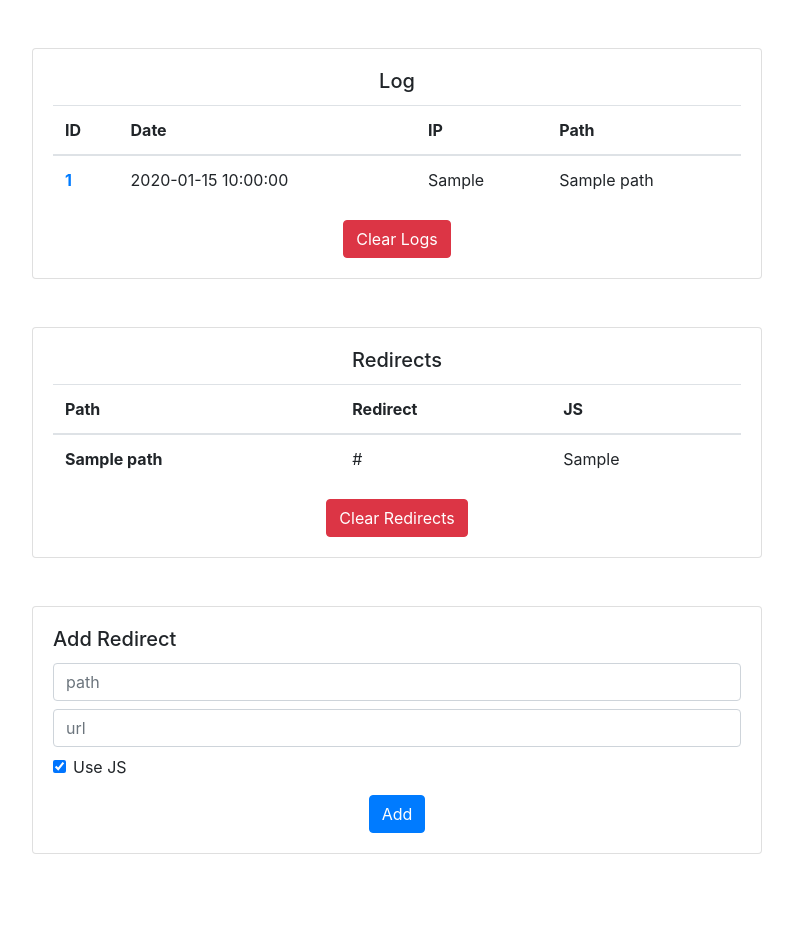
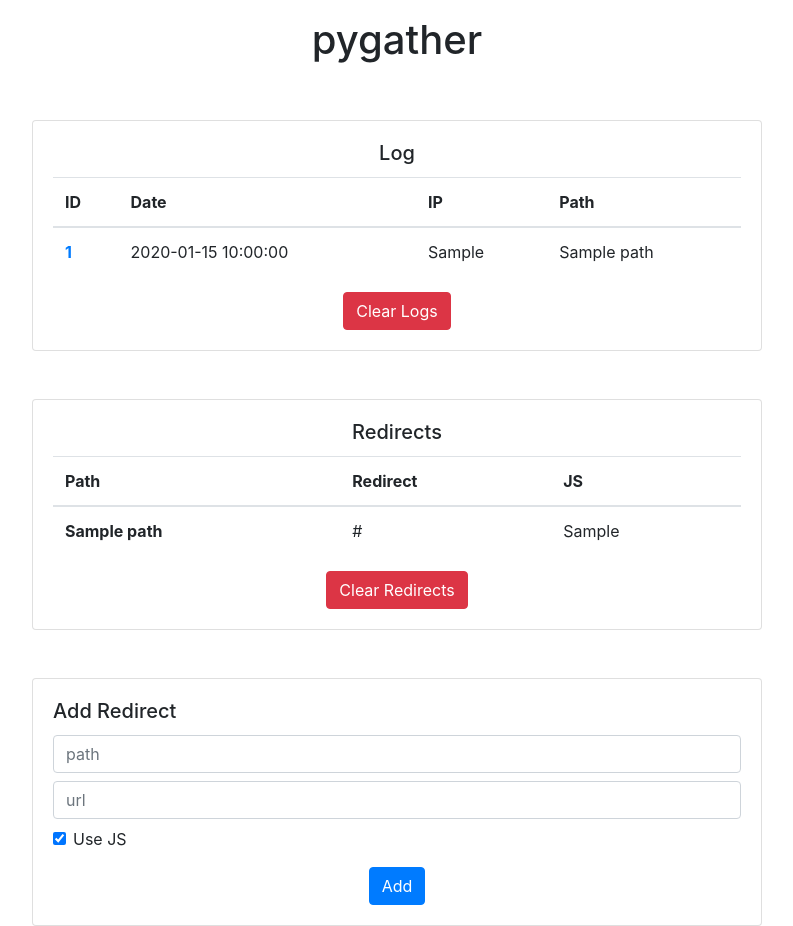
Before and after one commit to galatolofederico/pygather, a Flask app: template templates/admin.html in a window 1280 px wide. Shown: the whole page, without its empty margins (243-1036 px from the left). Before the commit the page ends 854 px from the top, so only its background shows below. Run offline with Flask 2, Linux system fonts and the light colour scheme; the template is opened without the code that fills it: most values are stand-ins (such as "Sample title", 1, 10 or a date in 2020); parts of the project's set-up code (start-up, migrations or seed data) failed here and were passed over; some libraries are stand-ins or nearby versions.

Commit message:
Added title

```diff
--- a/templates/admin.html
+++ b/templates/admin.html
@@ -7,6 +7,12 @@
 </head>
 <body>
     <div class="container">
+        <div class="row justify-content-around">
+            <div class="col-md-6 mt-3">
+                <h1 class="text-center">pygather</h1>
+            </div>
+        </div>
+
         <div class="row justify-content-around">
             <div class="col-md-8">
                 <div class="card mt-5">
```
